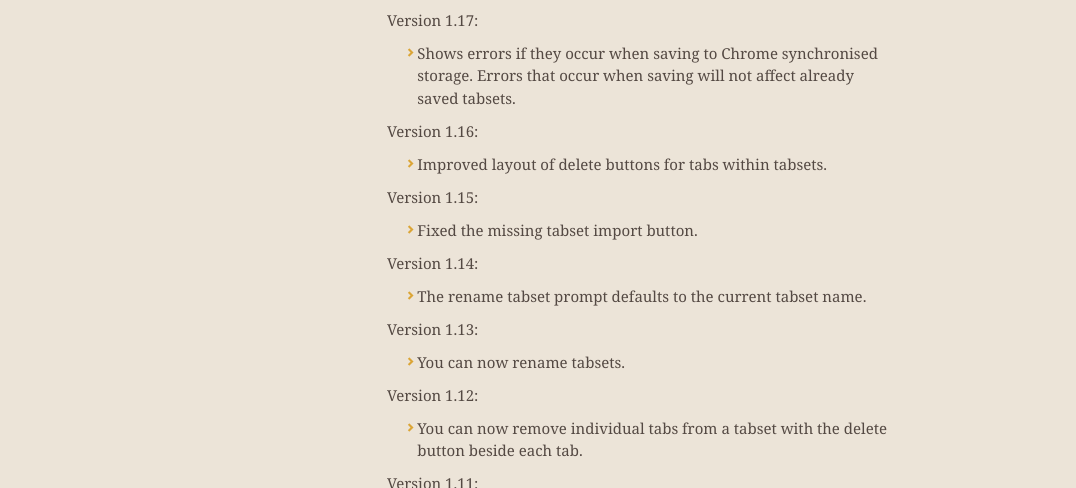
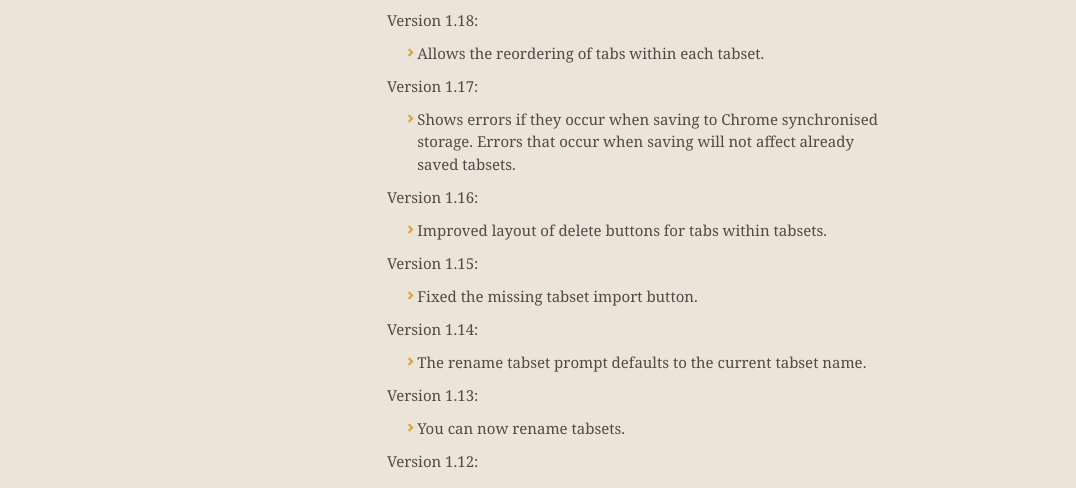
Before and after one commit to bernhard-hofmann/Tabsets, a plain HTML site: page index.html in a window 1280 px wide. Shown: the part 612-1100 px from the top of the page, without its empty margins (0-1076 px from the left). Drawn offline with nearby package versions, Linux system fonts and the light colour scheme.

Commit message:
Version 1.18 allows reordering tabs in each tabset.

```diff
--- a/index.html
+++ b/index.html
@@ -59,6 +59,9 @@
 
 <h2>
 <a name="version-history" class="anchor" href="#version-history"><span class="octicon octicon-link"></span></a>Version History</h2>
+
+<p>Version 1.18:</p>
+<ul><li>Allows the reordering of tabs within each tabset.</li></ul>
 
 <p>Version 1.17:</p>
 <ul><li>Shows errors if they occur when saving to Chrome synchronised storage. Errors that occur when saving will not affect already saved tabsets.</li></ul>
```
